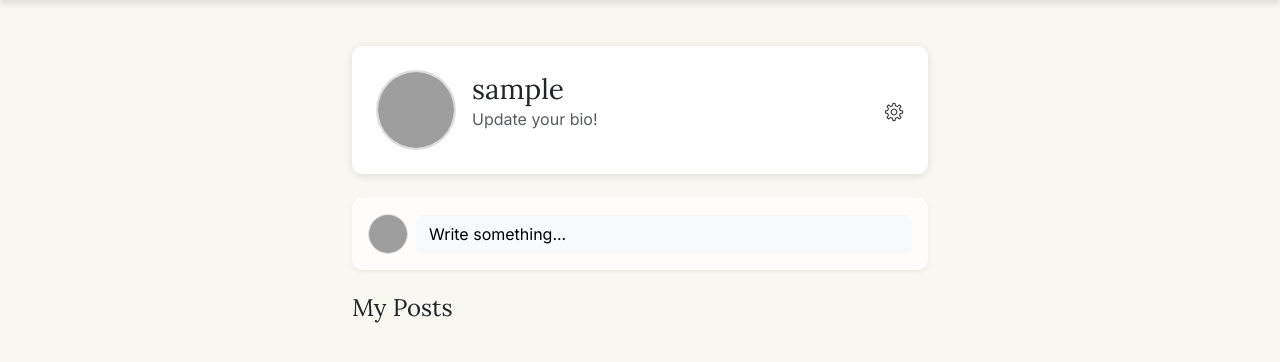
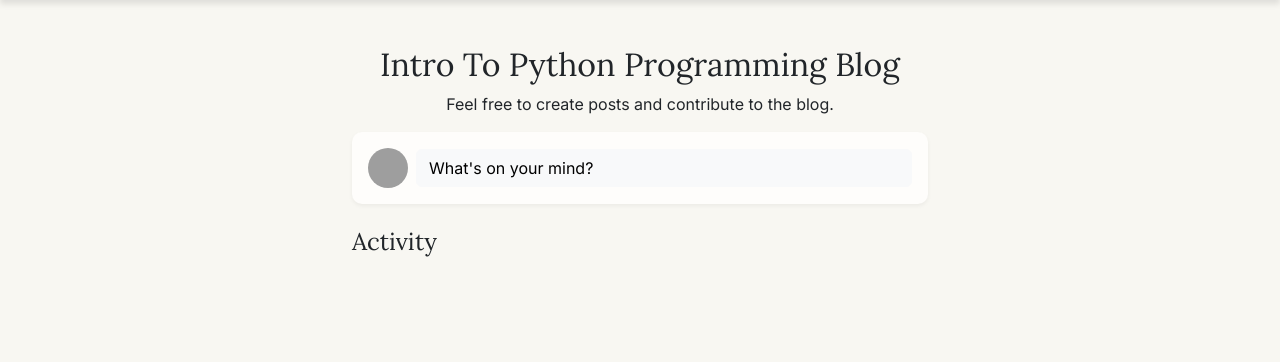
Before and after one commit to jackiedallas/django-blog-website, a Django app: page /home/ in a window 1280 px wide. Shown: the part 74-436 px from the top of the page. Run offline with Django 5.2, Linux system fonts and the light colour scheme; the visitor is signed in with stand-in values (Sample User, id 1); data that the repository does not hold is empty; grey boxes are pictures that could not be loaded.

Commit message:
fixed issue with home page

```diff
--- a/blog_website/blog/templates/blog/base.html
+++ b/blog_website/blog/templates/blog/base.html
@@ -88,13 +88,13 @@
                     button.addEventListener("click", function () {
                         let isExpanded = target.classList.contains("show");
 
-                        // ✅ Instantly swap the icon when clicked
+                        //  Instantly swap the icon when clicked
                         icon.src = isExpanded
                             ? "{% static 'blog/images/more-icon.png' %}"  // Switch to "More" when collapsing
                             : "{% static 'blog/images/collapse-icon.png' %}";  // Show "Collapse" when expanding
                     });
 
-                    // ✅ Ensure Bootstrap Events Also Sync Icon State
+                    //  Ensure Bootstrap Events Also Sync Icon State
                     target.addEventListener("shown.bs.collapse", () => {
                         icon.src = "{% static 'blog/images/collapse-icon.png' %}";  // Ensure it's "Collapse" after expanding
                     });
--- a/blog_website/blog/templates/blog/home.html
+++ b/blog_website/blog/templates/blog/home.html
@@ -2,44 +2,36 @@
 {% load static %}
 
 {% block content %}
-<div class="container" id="profile-container">
-    <!-- Profile Header -->
-    <div class="card profile-header p-4 mb-4">
-        <div class="d-flex align-items-center">
-            <!-- Profile Picture -->
-            <img src="{% if profile.profile_picture %}{{ profile.profile_picture.url }}{% else %}{% static 'blog/images/default-profile.png' %}{% endif %}"
-                class="rounded-circle me-3 profile-pic" alt="Profile Picture">
+<div class="container">
 
-            <div class="flex-grow-1">
-                <h3 class="mb-0">{{ user.username }}</h3>
-                <p class="text-muted">{{ profile.bio|default:"Update your bio!" }}</p>
+    <div class="container">
+        <div class="row justify-content-center">
+            <div class="col-md-6" id="top-home-div">
+                <h2 class="text-center">Intro To Python Programming Blog</h2>
+                <p class="text-center">Feel free to create posts and contribute to the blog.</p>
             </div>
 
-            {% if user == request.user %}
-            <a href="{% url 'profile_settings' %}" class="btn p-0 border-0 bg-transparent">
-                <img src="{% static 'blog/images/settings-icon.png' %}" alt="settings" height="20" width="20">
-            </a>
-            {% endif %}
         </div>
     </div>
 
-    <!-- Create Post Section (Only for Profile Owner) -->
-    {% if user == request.user %}
+    <div class="container" id="home-feed-container">
+        <!-- Create Post Section -->
+        {% if user.is_authenticated %}
         <div class="card create-post-card p-3 mb-4">
             <div class="d-flex align-items-center">
                 <img src="{% if user.profile.profile_picture %}{{ user.profile.profile_picture.url }}{% else %}{% static 'blog/images/default-profile.png' %}{% endif %}"
-                class="rounded-circle me-2 profile-pic-sm" alt="Profile">
+                    class="rounded-circle me-2" height="40" width="40" alt="Profile">
                 <button class="btn btn-light w-100 text-start" data-bs-toggle="modal"
-                data-bs-target="#createPostModal">Write something...</button>
+                    data-bs-target="#createPostModal">What's on your mind?</button>
             </div>
         </div>
         {% endif %}
 
-    <!-- User Posts -->
-    <h4 class="mb-3">My Posts</h4>
+        <!-- Post Feed -->
+         <h4 class="mb-3">Activity</h4>
         {% include "blog/post_feed.html" with show_create_post=False posts=posts %}
 
-
+    </div>
 </div>
 <!-- Bootstrap Modal -->
 <div class="modal fade" id="createPostModal" tabindex="-1" aria-labelledby="createPostModalLabel" aria-hidden="true">
@@ -53,7 +45,7 @@
                 <!-- Post Form -->
                 <form method="POST" action="{% url 'create_post' %}">
                     {% csrf_token %}
-                    <input type="hidden" name="next" value="{% url 'profile' user.username %}">
+                    <input type="hidden" name="next" value="{% url 'home' %}">
                     <div class="mb-3">
                         <label for="postTitle" class="form-label">Title</label>
                         <input type="text" class="form-control" id="postTitle" name="title" required>
@@ -69,4 +61,6 @@
     </div>
 </div>
 
+
+
 {% endblock %}
```
Lines whose indentation alone changed are shown as unchanged.
